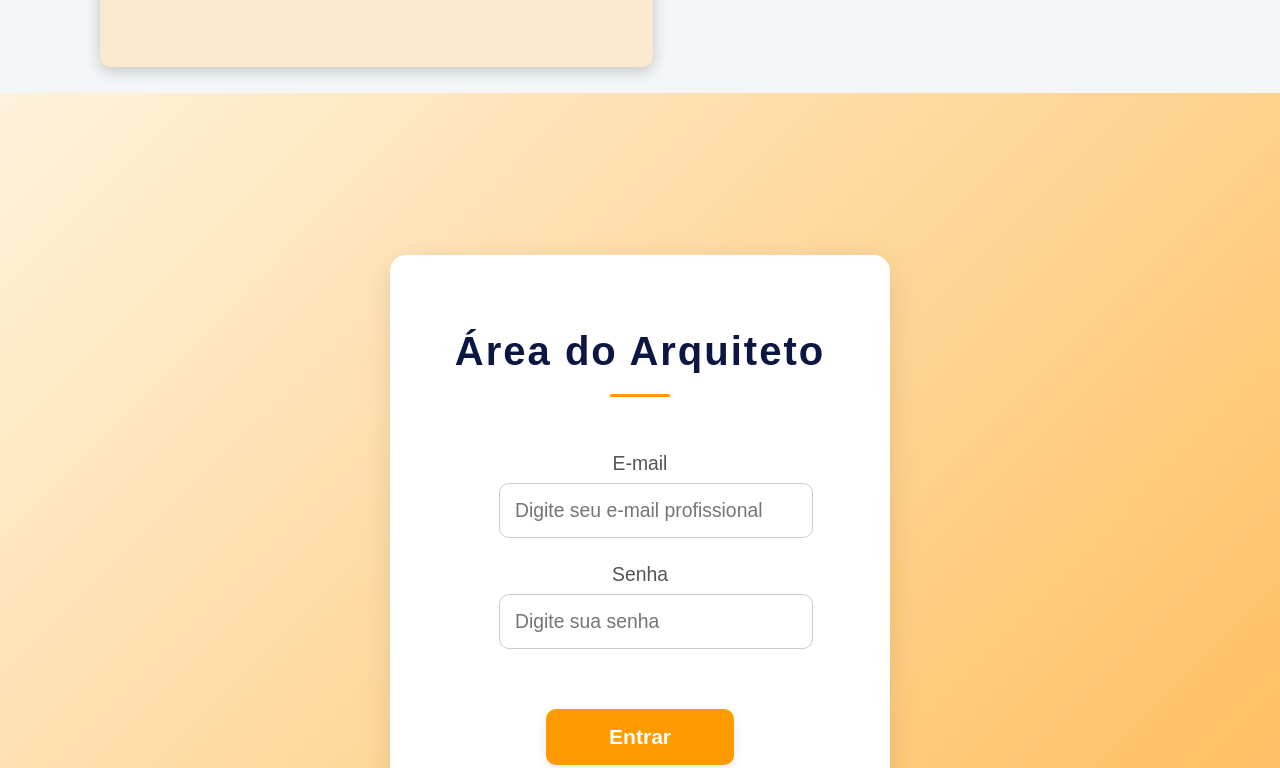
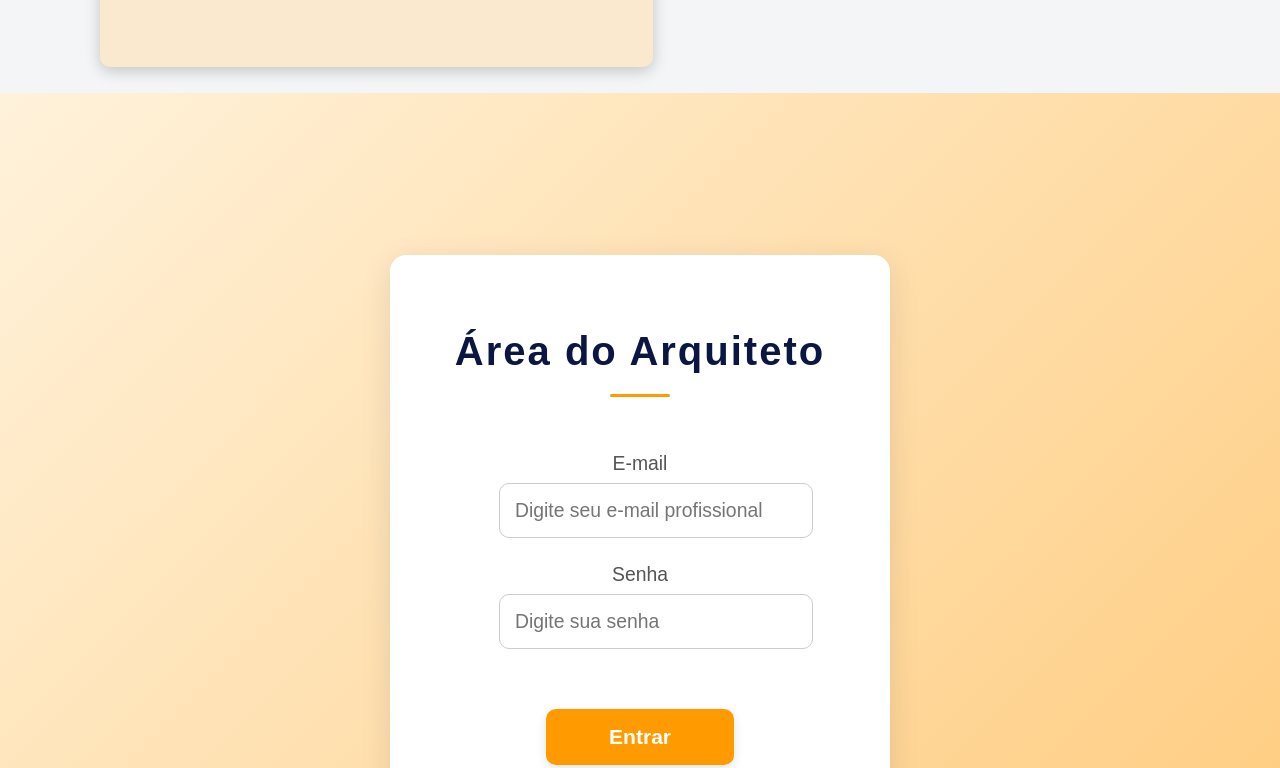
Before and after one commit to linedev06/src, a website: page index.html in a window 1280 px wide. Shown: the part 4577-5345 px from the top of the page. Drawn offline with nearby package versions, Linux system fonts and the light colour scheme.

Commit message:
com novidades

```diff
--- a/index.html
+++ b/index.html
@@ -368,7 +368,7 @@
     justify-content: center;
     align-items: center;
     padding: 60px 20px;
-    background: linear-gradient(135deg, #fff2db, #ffba53);
+    background: linear-gradient(135deg, #fff2db, #ffca7a);
     height: 100vh;
 ">
 
```
